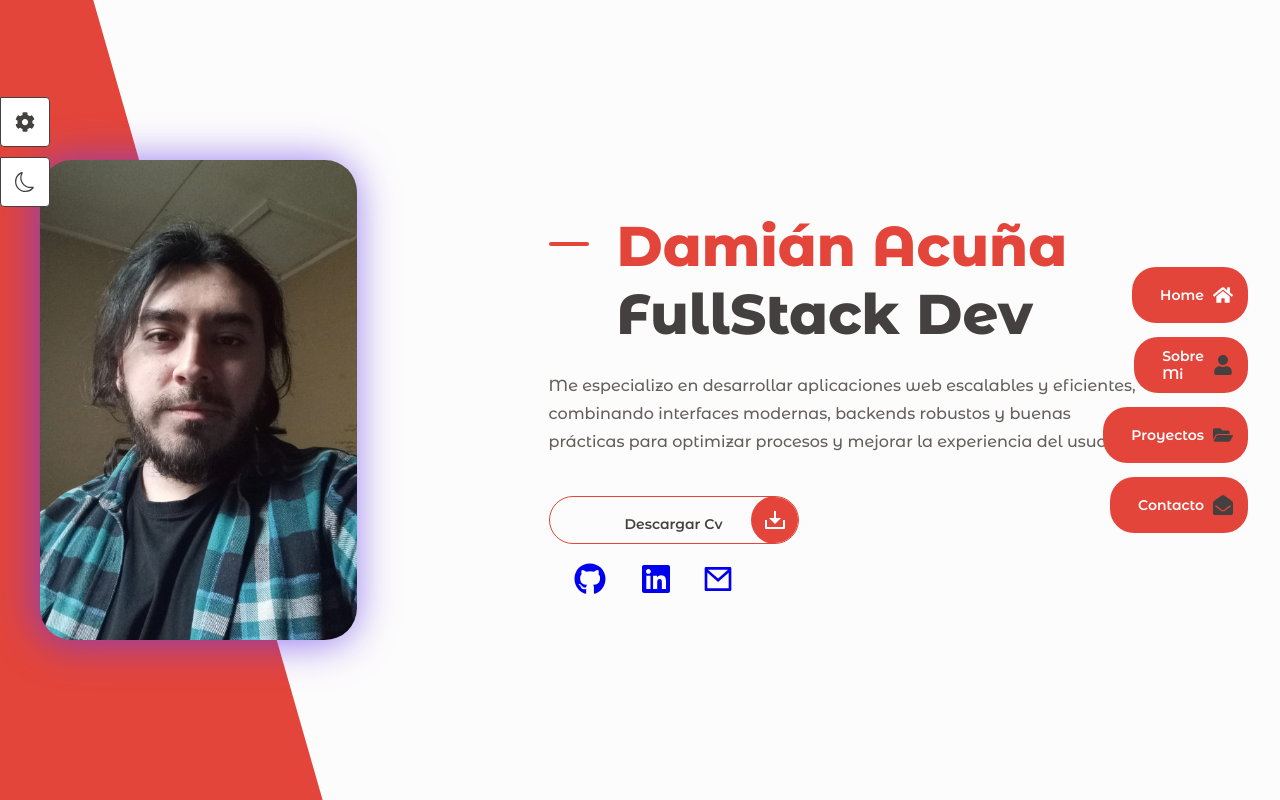
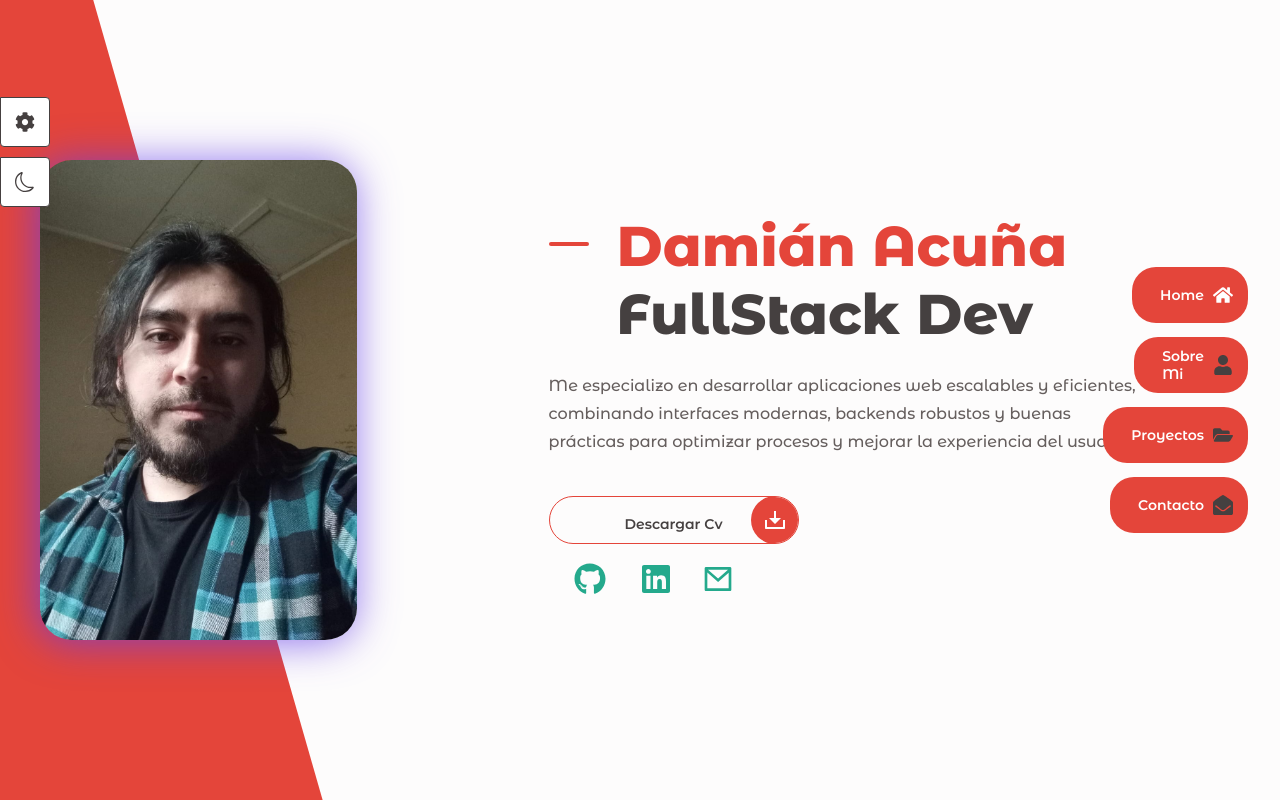
Before and after one commit to wizzard95/portfolio-website-damian1, a React (Vite) app: page / in a window 1280 px wide. Built offline with nearby package versions, Linux system fonts and the light colour scheme.

Commit message:
css iconos home.jsx

```diff
--- a/src/pages/home/home.css
+++ b/src/pages/home/home.css
@@ -62,10 +62,10 @@
     background-color: transparent;
     border-radius: 100%;
     transition: transform 0.3s ease;
-    /* background-color: rgb(255, 255, 255); */
+    color: rgb(36, 169, 140);
 
 }
 .icon-home:hover{
-   /*  background-color: red; */
-    transform: scale(3rem)
+    color: rgb(19, 168, 66);
+
 }
```
